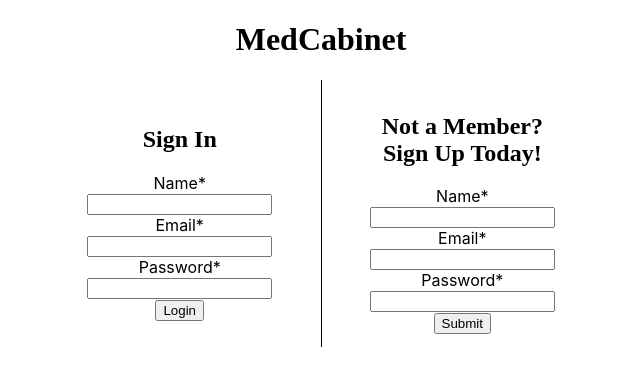
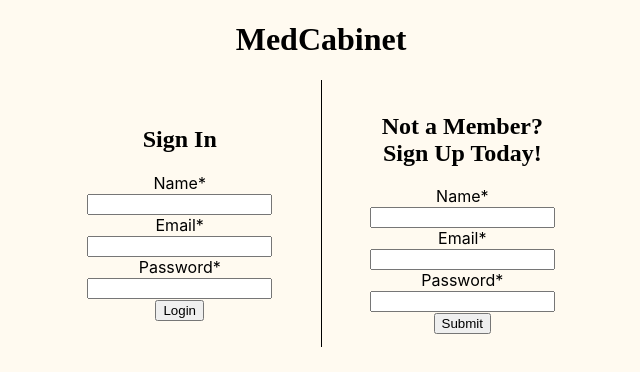
Before and after one commit to BW-FT-04-24-2020/FE, a React (Create React App) app in the folder med-cabinet/: page / in a window 1280 px wide. Shown: the top 372 px of the page, without its empty margins (319-959 px from the left). Built offline with nearby package versions, Linux system fonts and the light colour scheme; a web font is replaced by a local one.

Commit message:
Added the other color to the color scheme that was setup by web 1

```diff
--- a/med-cabinet/src/App.css
+++ b/med-cabinet/src/App.css
@@ -1,6 +1,8 @@
 @import url('https://fonts.googleapis.com/css?family=Baloo+Paaji+2&display=swap');
-.App {
+.App,
+body {
     text-align: center;
+    background-color: floralwhite;
 }
 h1,
 h2,
```
